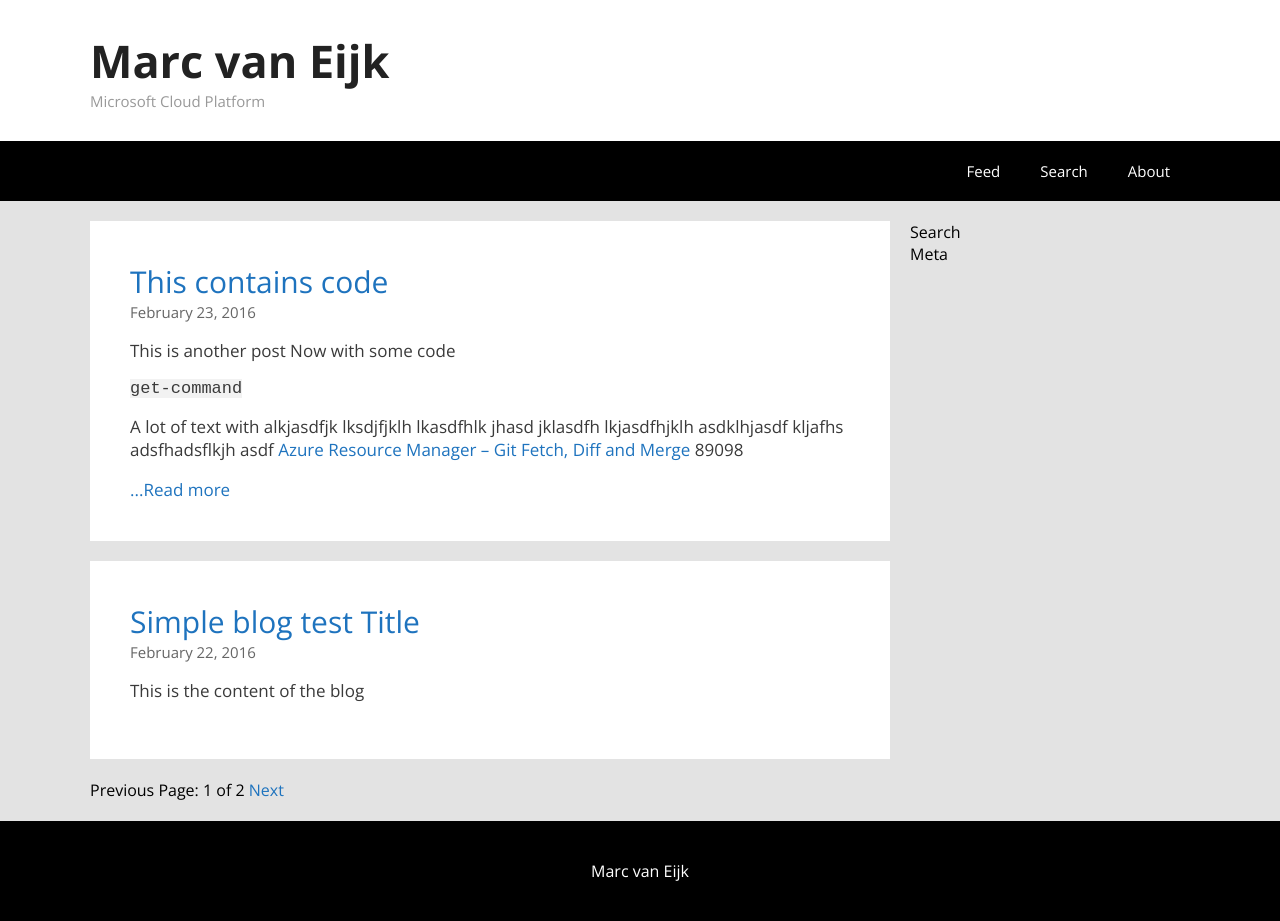
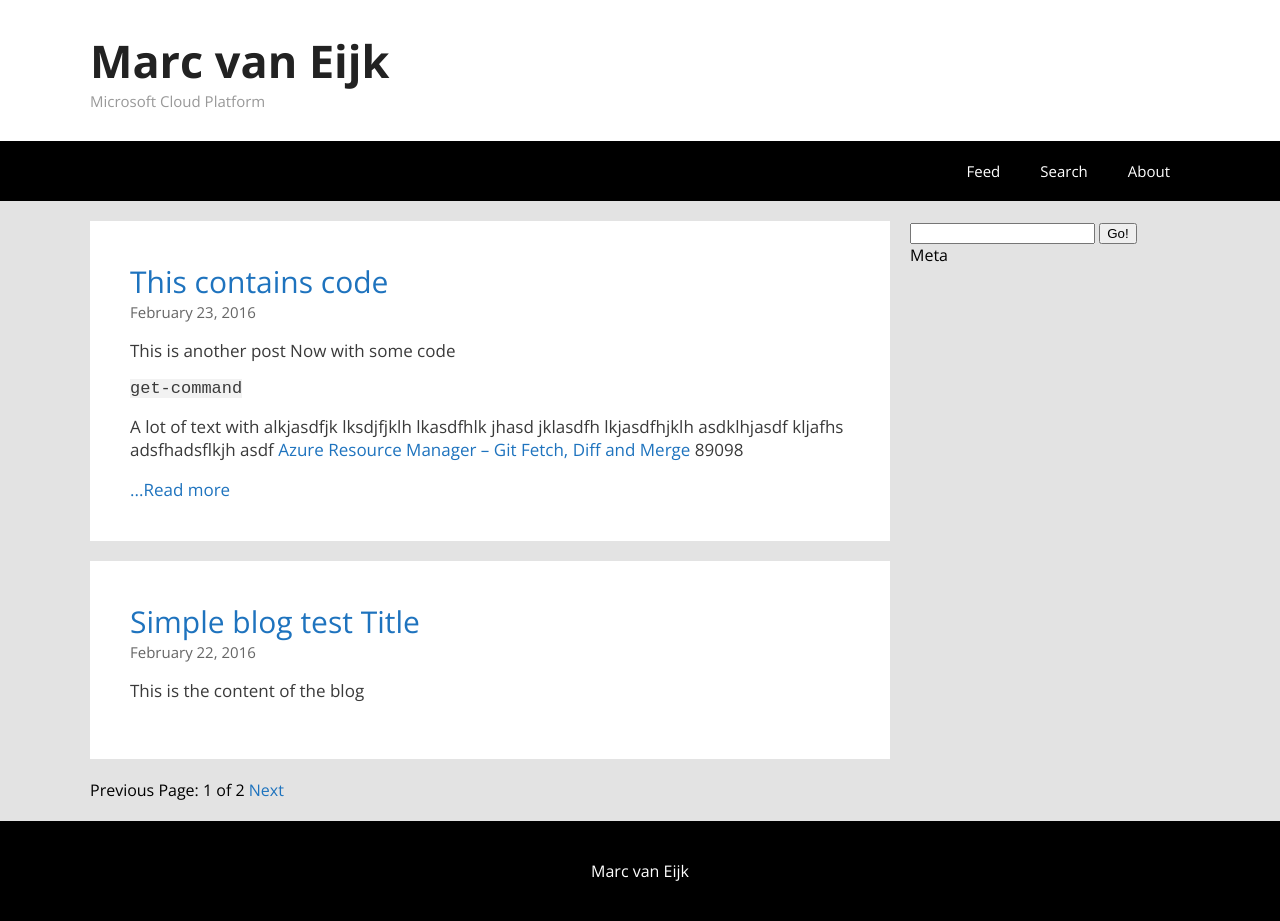
Before and after one commit to marcvaneijkdemo/marcvaneijkdemo.github.io, a Jekyll site: the page built from index.html, in a window 1280 px wide. Built offline with Jekyll 4.4.1, drawn with Linux system fonts in a browser that asks for light colours; nearby versions of some CDN libraries; the list of posts is cut into pages by our own code.

Commit message:
Update default.html

```diff
--- a/_layouts/default.html
+++ b/_layouts/default.html
@@ -32,7 +32,12 @@
     <div class="siteContentWrapper">
         <div class="siteContent">{{ content }}</div>
         <div class="siteWidgets">
-            <div class="widgetSearch">Search</div>
+            <div class="widgetSearch">
+                <form action="get" id="site_search" action="/search.html">
+                    <input type="text" id="search_box">
+                    <input type="submit" value="Go!">
+                </form>
+            </div>
             <div class="widgetMeta">Meta</div>
         </div>
     </div>
```
